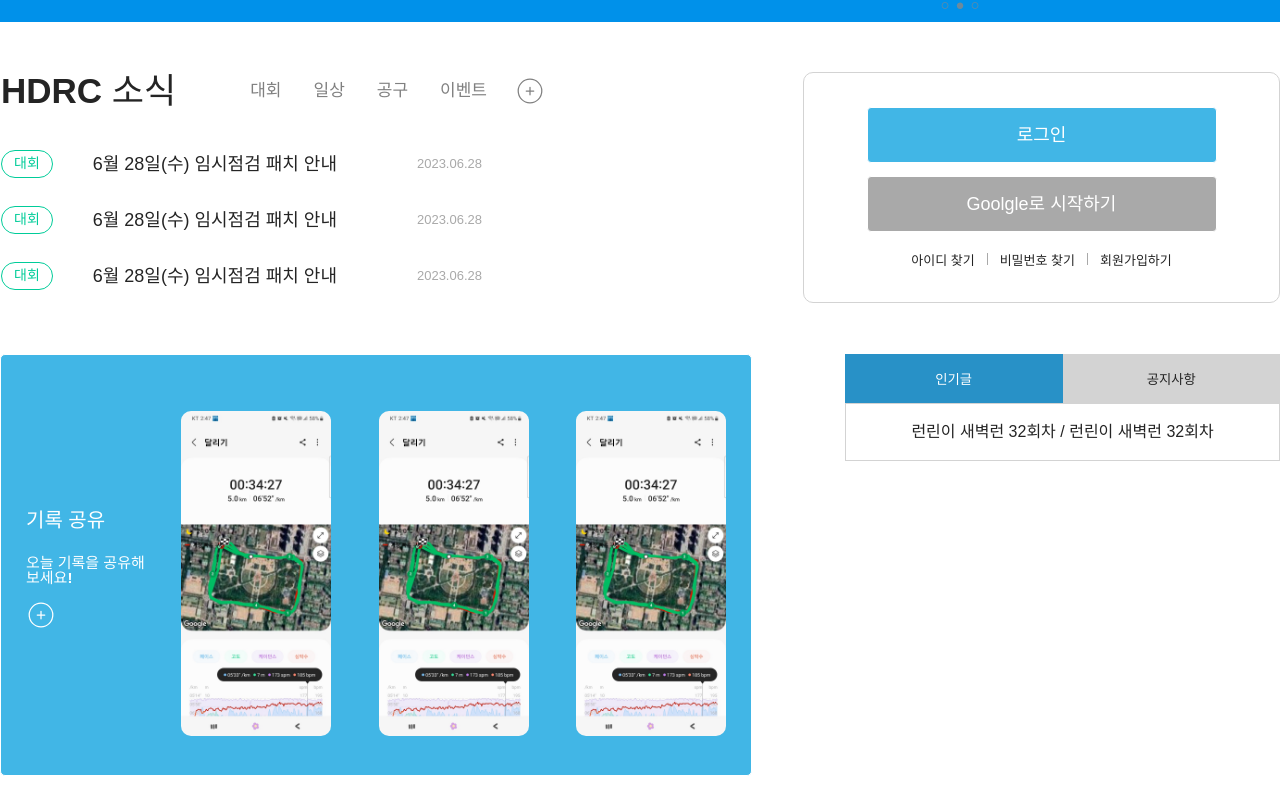
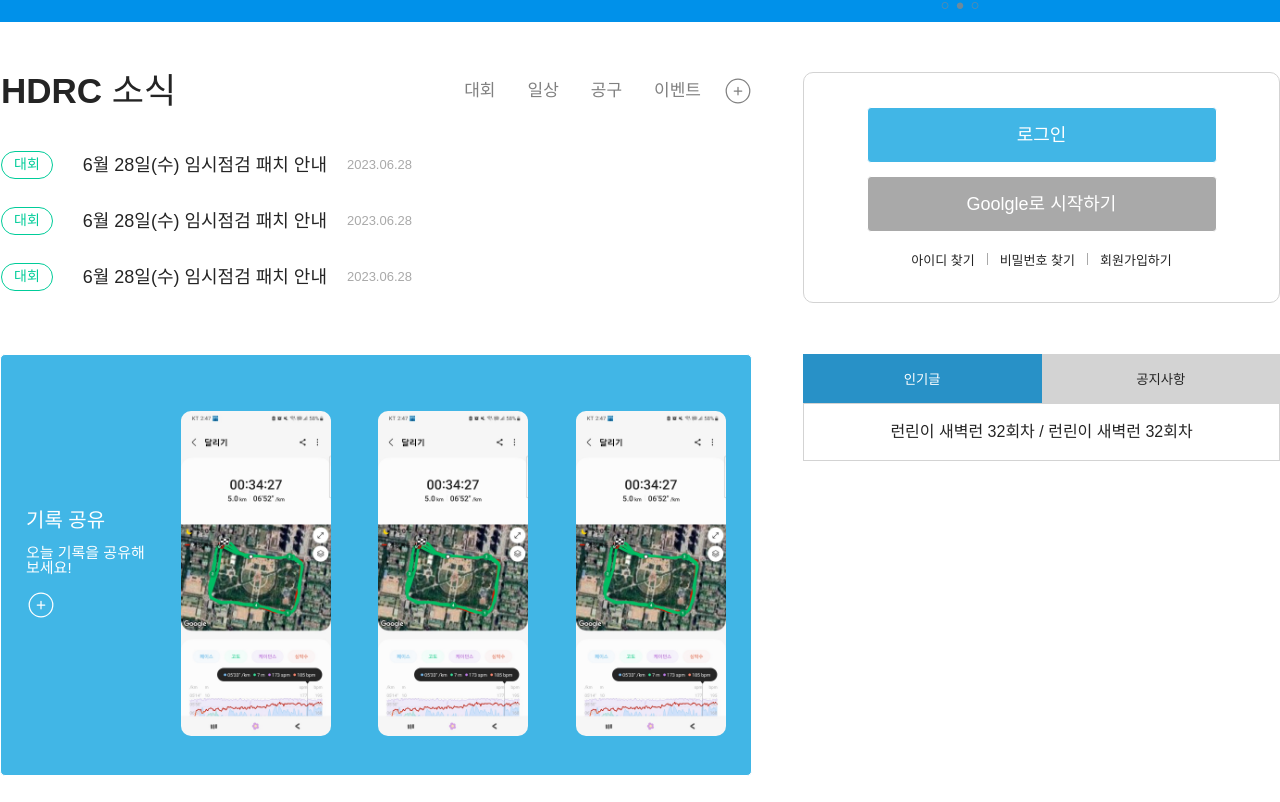
Before and after one commit to leesh2985/Portfolio00, a React (Vite) app: page / in a window 1280 px wide. Shown: the part 598-1400 px from the top of the page. Built offline with nearby package versions, Linux system fonts and the light colour scheme.

Commit message:
수정중

```diff
--- a/src/component/body/Container.tsx
+++ b/src/component/body/Container.tsx
@@ -18,7 +18,7 @@ export default function Container() {
 const Body = styled.div`
   display: flex;
   position: relative;
-  max-width: 1280px;
+  max-width: 1380px;
   height: 700px;
   margin: 0 auto;
   padding-top: 50px;
--- a/src/component/body/left/News.tsx
+++ b/src/component/body/left/News.tsx
@@ -54,7 +54,7 @@ export default function News() {
 }
 
 const NewsSection = styled.section`
-  width: 550px;
+  width: 752px;
   height: 230px;
   border: 1px solid #fff;
   background-color: #fff;
@@ -85,9 +85,8 @@ const Newstab = styled.li`
   }
 `;
 
-const NewsBtn = styled.button`
+const NewsBtn = styled.a`
   cursor: pointer;
-  display: block;
   padding: 5px 10px;
   font-size: 17px;
   font-weight: bold;
@@ -112,7 +111,7 @@ const NewsBtn = styled.button`
   }
 `;
 
-const PlusBtn = styled.button`
+const PlusBtn = styled.a`
   display: flex;
   font-size: 30px;
   color: #808080;
@@ -125,7 +124,7 @@ const PlusBtn = styled.button`
 // 정보
 const TextContent = styled.div`
   display: flex;
-  margin-top: 29px;
+  margin-top: 30px;
 `;
 
 const TextEm = styled.em`
@@ -147,16 +146,10 @@ const TextEm = styled.em`
 
 const TextSpan = styled.span`
   display: inline-block;
-  vertical-align: middle;
-  margin-left: 40px;
+  margin-left: 30px;
   overflow: hidden;
   font-size: 18px;
   font-weight: 300;
-  text-overflow: ellipsis;
-  white-space: nowrap;
-  -webkit-box-flex: 0;
-  -ms-flex: 0 1 auto;
-  flex: 0 1 auto;
 `;
 
 const TextTime = styled.time`
@@ -165,7 +158,6 @@ const TextTime = styled.time`
   font-size: 13px;
   text-indent: 20px;
   line-height: 24px;
-  margin-left: 60px;
 `;
 
 const TextUl = styled.ul`
--- a/src/component/body/left/Record.tsx
+++ b/src/component/body/left/Record.tsx
@@ -54,10 +54,11 @@ const ShowTitle = styled.p`
 `;
 
 const ShowSpan = styled.p`
-  padding-top: 25px;
+  padding-top: 15px;
   padding-right: 30px;
   font-size: 15px;
   color: #fff;
+  font-weight: 500;
   text-align: left;
 `;
 
--- a/src/component/body/right/Tabs.tsx
+++ b/src/component/body/right/Tabs.tsx
@@ -49,7 +49,7 @@ export default function Tabs() {
 
 const TabsContainer = styled.section`
   margin-top: 50px;
-  width: 435px;
+  width: 477px;
 `;
 
 const TabMenu = styled.div`
--- a/src/component/header/Header.tsx
+++ b/src/component/header/Header.tsx
@@ -43,7 +43,7 @@ const Gnb = styled.div`
   display: flex;
   align-items: center;
   justify-content: space-between;
-  max-width: 1280px;
+  max-width: 1380px;
   margin: 0 auto;
   height: 60px;
 `;
```
